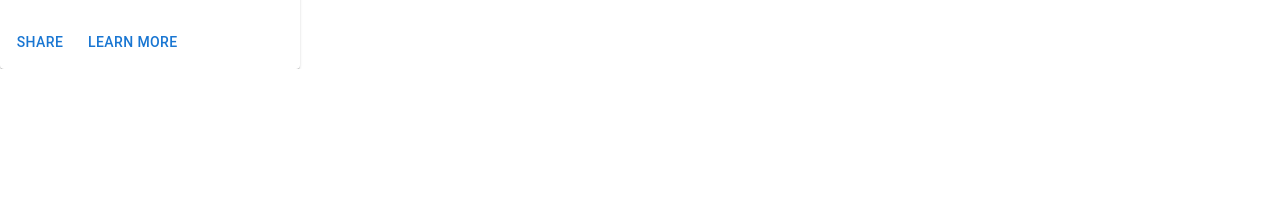
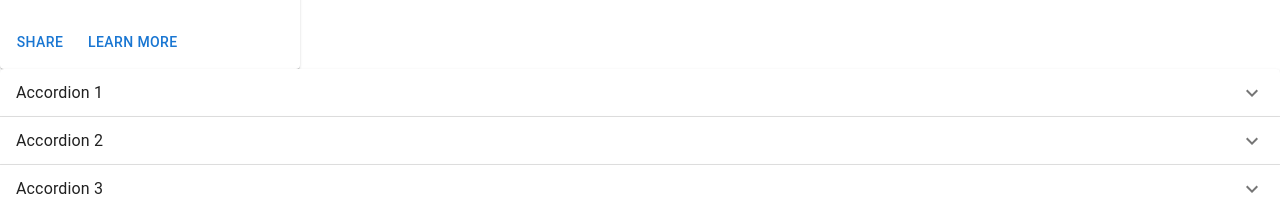
Before and after one commit to JustFelix-Dev/MUI-Components, a React (Create React App) app: page / in a window 1280 px wide. Shown: the part 3009-3218 px from the top of the page. Before the commit the page ends 3078 px from the top, so only its background shows below. Built offline with nearby package versions, Linux system fonts and the light colour scheme.

Commit message:
MuiAccordion

```diff
--- a/src/App.tsx
+++ b/src/App.tsx
@@ -1,4 +1,5 @@
 import './App.css';
+import MuiAccordion from './components/MuiAccordion';
 import { MuiAutoComplete } from './components/MuiAutoComplete';
 import MuiButton from './components/MuiButton';
 import MuiCard from './components/MuiCard';
@@ -25,6 +26,7 @@ function App() {
       <MuiAutoComplete/>
       <MuiLayout/>
       <MuiCard/>
+      <MuiAccordion/>
     </div>
   );
 }
--- /dev/null
+++ b/src/components/MuiAccordion.tsx
@@ -0,0 +1,42 @@
+import { ExpandMore } from '@mui/icons-material'
+import { Accordion, AccordionDetails, AccordionSummary, Typography } from '@mui/material'
+import React, { useState } from 'react'
+
+const MuiAccordion = () => {
+    const [ expanded, setExpanded] = useState<string|false>(false);
+
+    const handleChange=(isExpanded:boolean ,panel:string)=>{
+        setExpanded(isExpanded ? panel : false)
+    }
+  return (
+    <div>
+        <Accordion expanded={expanded === 'panel1'} onChange={(e,isExpanded) => handleChange(isExpanded,'panel1')}>
+            <AccordionSummary id='panel1-header'aria-controls='panel1-content' expandIcon={<ExpandMore/>}>
+                <Typography>Accordion 1</Typography>
+            </AccordionSummary>
+            <AccordionDetails>
+                <Typography>Lorem ipsum dolor, sit amet consectetur adipisicing elit. Possimus expedita dicta doloremque deleniti illo eum beatae nostrum rerum quo. Hic fuga fugiat quibusdam aperiam libero ea consequuntur repellat est reiciendis rerum sint qui nesciunt, quasi necessitatibus nemo pariatur sunt ratione dolores impedit maiores possimus magni itaque doloribus. Dolorem, nesciunt. Quaerat?</Typography>
+            </AccordionDetails>
+        </Accordion>
+        <Accordion expanded={expanded === 'panel2'} onChange={(e,isExpanded) => handleChange(isExpanded,'panel2')}>
+            <AccordionSummary id='panel2-header'aria-controls='panel2-content' expandIcon={<ExpandMore/>}>
+                <Typography>Accordion 2</Typography>
+            </AccordionSummary>
+            <AccordionDetails>
+                <Typography>Lorem ipsum dolor, sit amet consectetur adipisicing elit. Possimus expedita dicta doloremque deleniti illo eum beatae nostrum rerum quo. Hic fuga fugiat quibusdam aperiam libero ea consequuntur repellat est reiciendis rerum sint qui nesciunt, quasi necessitatibus nemo pariatur sunt ratione dolores impedit maiores possimus magni itaque doloribus. Dolorem, nesciunt. Quaerat?</Typography>
+            </AccordionDetails>
+        </Accordion>
+        <Accordion expanded={expanded === 'panel3'} onChange={(e,isExpanded) => handleChange(isExpanded,'panel3')}>
+            <AccordionSummary id='panel3-header'aria-controls='panel3-content' expandIcon={<ExpandMore/>}>
+                <Typography>Accordion 3</Typography>
+            </AccordionSummary>
+            <AccordionDetails>
+                <Typography>Lorem ipsum dolor, sit amet consectetur adipisicing elit. Possimus expedita dicta doloremque deleniti illo eum beatae nostrum rerum quo. Hic fuga fugiat quibusdam aperiam libero ea consequuntur repellat est reiciendis rerum sint qui nesciunt, quasi necessitatibus nemo pariatur sunt ratione dolores impedit maiores possimus magni itaque doloribus. Dolorem, nesciunt. Quaerat?</Typography>
+            </AccordionDetails>
+        </Accordion>
+
+    </div>
+  )
+}
+
+export default MuiAccordion
```
